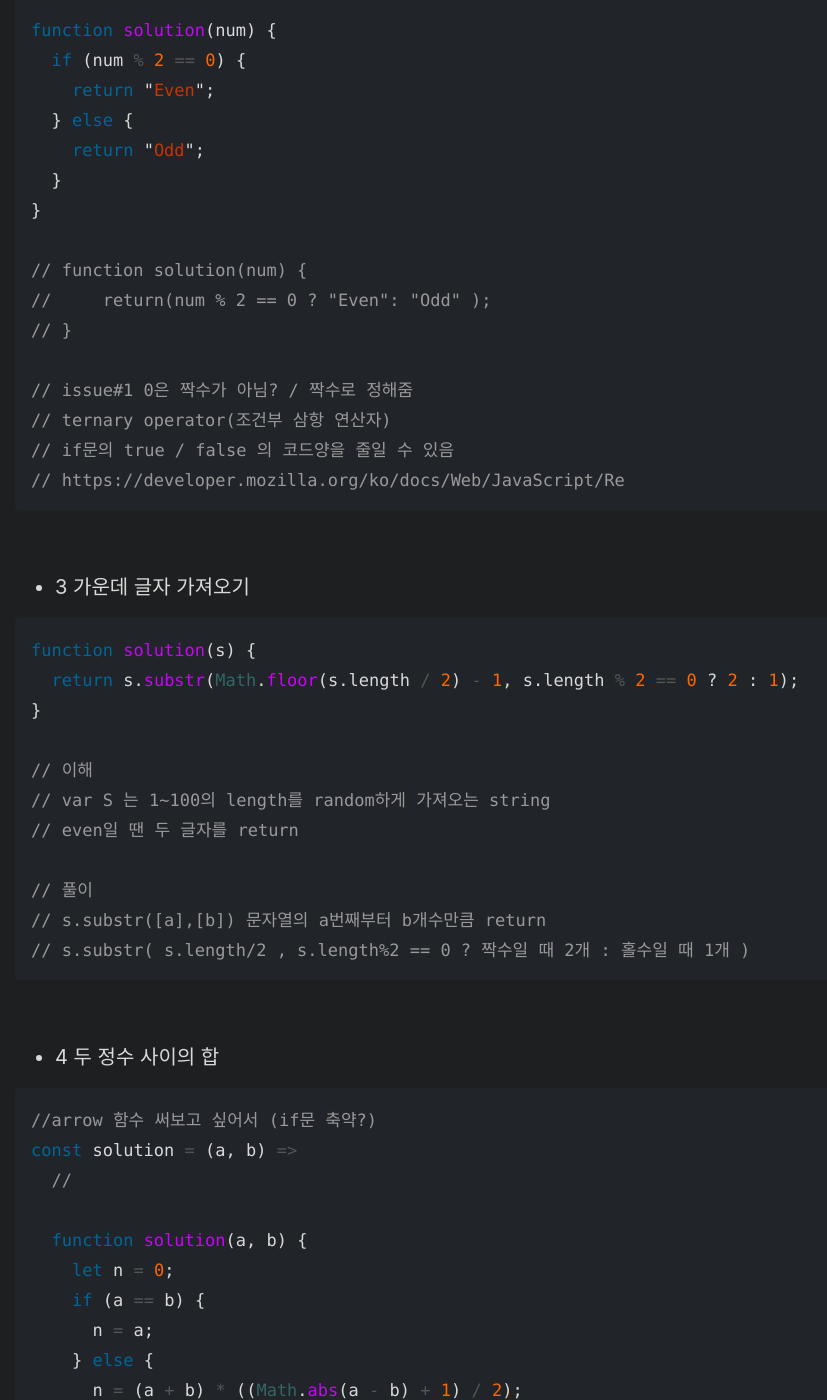
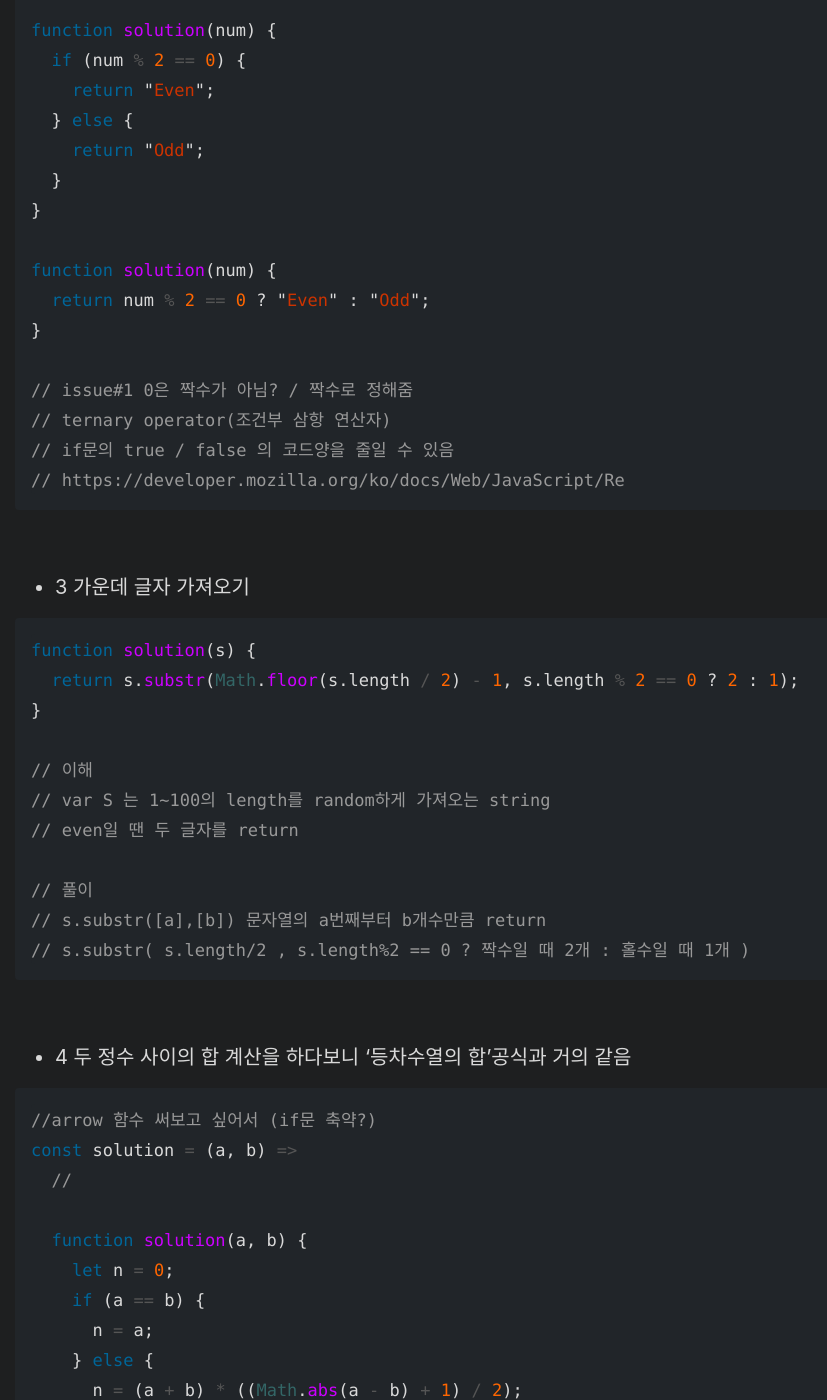
Before and after one commit to Dev-Dotoli/dev-dotoli.github.com, a Jekyll site: the page built from _posts/2022-08-07-algo-1.md, in a window 1280 px wide and 1400 px high, scrolled down 2224 px. Shown: the whole window, without its empty margins (9-836 px from the left). Built offline with Jekyll 4.4.1, drawn with Linux system fonts in a browser that asks for light colours.

Commit message:
Docs:fix typo

````diff
--- a/_posts/2022-08-07-algo-1.md
+++ b/_posts/2022-08-07-algo-1.md
@@ -39,23 +39,23 @@ process.stdin.on('data', data => {
     const col = row.repeat(b)
     console.log(row,col) //col에 row가 담겨잇는데 다시 호출함
 
-		// 수민님 풀이
-    for(let i = 0; i<b; i++){
-        let ans = ""
-        for (let j = 0; j<a; j++){
-            ans = ans + "*"
-        }
-        console.log(ans)
+// 수민님 풀이
+for(let i = 0; i<b; i++){
+    let ans = ""
+    for (let j = 0; j<a; j++){
+        ans = ans + "*"
     }
+    console.log(ans)
+}
 
-		// 팀원님들이 순서를 바꿔도 상관없는지? 변수이름은상관없움
-    //     for(let j = 0; j < b; j++) {
-        let ans = ""
-        for (let i = 0; i < a; i++) {
-            ans = ans + "*"
-        }
-        console.log(ans)
+// 팀원님들이 순서를 바꿔도 상관없는지? 변수이름은상관없움
+//     for(let j = 0; j < b; j++) {
+    let ans = ""
+    for (let i = 0; i < a; i++) {
+        ans = ans + "*"
     }
+    console.log(ans)
+}
 
 ```
 
@@ -83,9 +83,9 @@ function solution(num) {
   }
 }
 
-// function solution(num) {
-//     return(num % 2 == 0 ? "Even": "Odd" );
-// }
+function solution(num) {
+  return num % 2 == 0 ? "Even" : "Odd";
+}
 
 // issue#1 0은 짝수가 아님? / 짝수로 정해줌
 // ternary operator(조건부 삼항 연산자)
@@ -114,6 +114,7 @@ function solution(s) {
 <br>
 
 - 4 두 정수 사이의 합
+  계산을 하다보니 '등차수열의 합'공식과 거의 같음
 
 ```javascript
 //arrow 함수 써보고 싶어서 (if문 축약?)
@@ -163,11 +164,11 @@ const solution = (s) => {
   return Number(s);
 };
 
-//이해
+// 이해
 // s 는 1~5길이의 ramdom string
 // 앞에 부호 +,- 가 올 수 있고 0으로 시작x
 
-//풀이
+// 풀이
 // Number() : string > int type으로 바꾸 /  편리한 함수가 있었음
 
 // function solution(s) {
````
Also changed, not shown: _posts/2022-08-07-algo-2.md (+7 -10 lines).
